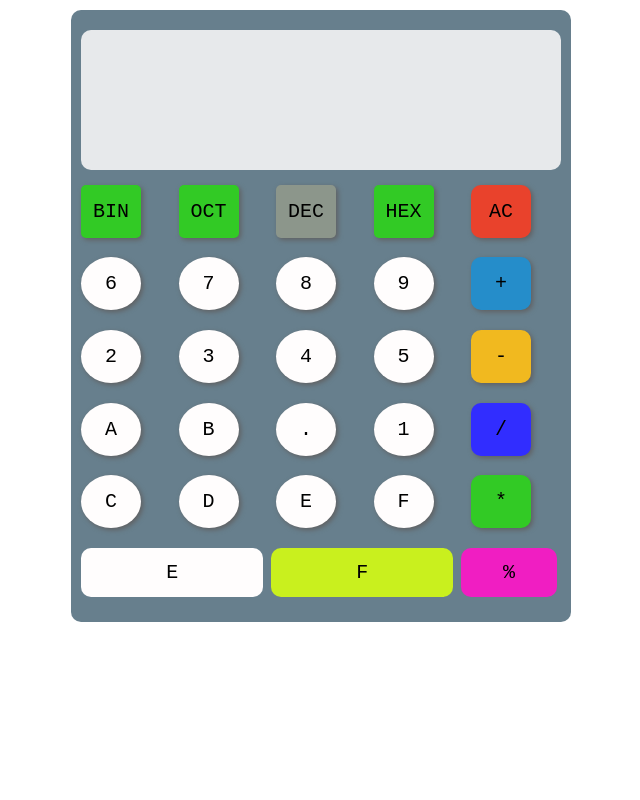
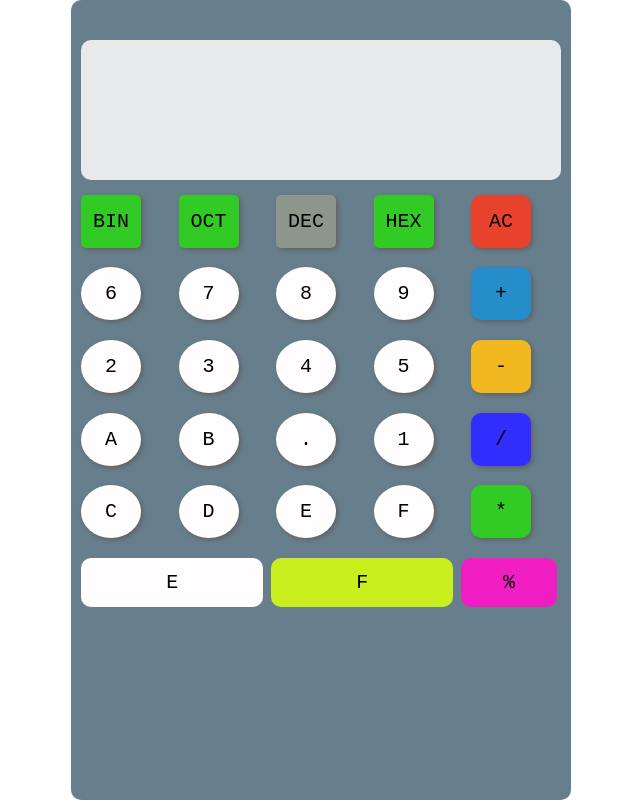
Before and after one commit to winhtetnaing1/caculator, a plain HTML site: page index.html in a window 1280 px wide. Shown: the whole page, without its empty margins (319-959 px from the left). Drawn offline with Linux system fonts and the light colour scheme.

Commit message:
my caculator

```diff
--- a/resources/css/style.css
+++ b/resources/css/style.css
@@ -2,6 +2,7 @@
   margin: 0;
   padding: 0;
   box-sizing: border-box;
+  user-select: none;
 }
 
 *:focus {
@@ -22,9 +23,10 @@ html {
 
 .row {
   width: 500px;
-  padding: 10px 10px 20px;
+  height: 100vh;
+  padding: 30px 10px 20px;
   background-color: #677f8d;
-  margin: 10px auto;
+  margin: auto auto;
   border-radius: 10px;
 }
 
```
